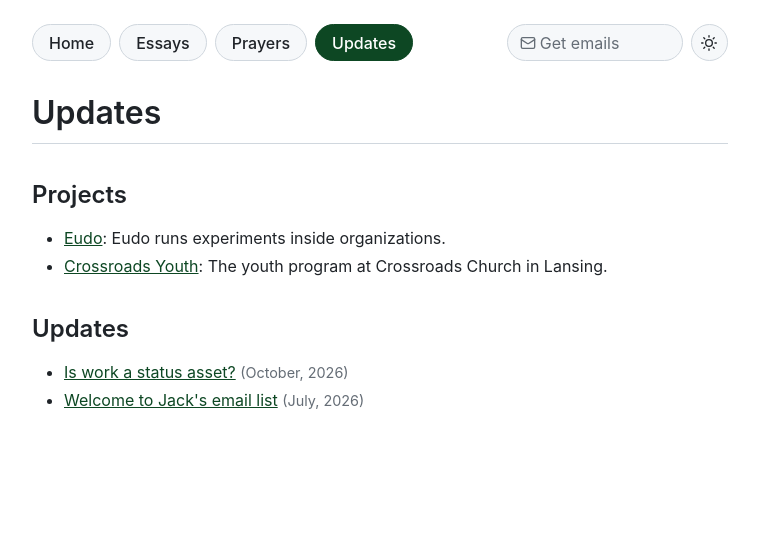
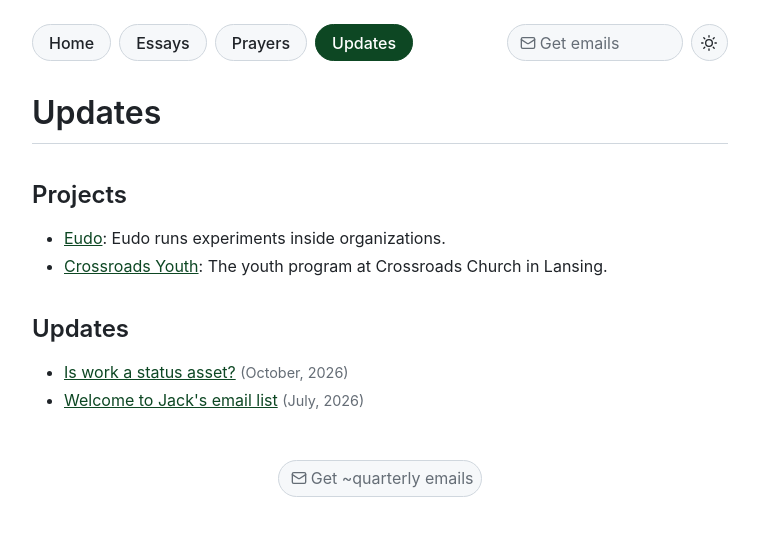
Before and after one commit to jack-t-skidmore/jack-t-skidmore.github.io, a Jekyll site: the page built from updates/index.md, in a window 1280 px wide. Shown: the top 536 px of the page, without its empty margins (260-1019 px from the left). Built offline with Jekyll 4.4.1, drawn with Linux system fonts in a browser that asks for light colours.

Commit message:
Add quarterly-email signup pills to essays, prayers and updates
A centered pill at the end of each page (above footnotes) and a frosted
floating pill that appears once the header scrolls away. The form is now
a shared include used by the header too.

Co-Authored-By: Claude Opus 5.5 <noreply@anthropic.com>

```diff
--- /dev/null
+++ b/_includes/subscribe.html
@@ -0,0 +1,14 @@
+<form class="subscribe{% if include.class %} {{ include.class }}{% endif %}" autocomplete="on"
+      action="https://buttondown.com/api/emails/embed-subscribe/skidmore"
+      method="post">
+  <svg class="subscribe-icon" xmlns="http://www.w3.org/2000/svg" width="16" height="16" viewBox="0 0 24 24" fill="none" stroke="currentColor" stroke-width="2" stroke-linecap="round" stroke-linejoin="round" aria-hidden="true"><rect x="2" y="4" width="20" height="16" rx="2"/><path d="m22 7-8.97 5.7a1.94 1.94 0 0 1-2.06 0L2 7"/></svg>
+  <input type="email" name="email" class="subscribe-input"
+         placeholder="{{ include.placeholder | default: 'Get emails' }}" aria-label="Subscribe with your email" required>
+  <input type="hidden" name="embed" value="1">
+  <button type="submit" class="subscribe-send" aria-label="Subscribe" hidden>
+    <svg width="14" height="14" viewBox="0 0 24 24" fill="none"
+         stroke="currentColor" stroke-width="2.5" stroke-linecap="round"
+         stroke-linejoin="round"><line x1="5" y1="12" x2="19" y2="12"/><polyline points="12 5 19 12 12 19"/></svg>
+  </button>
+  <span class="subscribe-done" hidden></span>
+</form>
--- a/_layouts/default.html
+++ b/_layouts/default.html
@@ -63,20 +63,7 @@
       {% endfor %}
     </nav>
     <div class="header-actions">
-      <form class="subscribe" id="subscribe" autocomplete="on"
-            action="https://buttondown.com/api/emails/embed-subscribe/skidmore"
-            method="post">
-        <svg class="subscribe-icon" xmlns="http://www.w3.org/2000/svg" width="16" height="16" viewBox="0 0 24 24" fill="none" stroke="currentColor" stroke-width="2" stroke-linecap="round" stroke-linejoin="round" aria-hidden="true"><rect x="2" y="4" width="20" height="16" rx="2"/><path d="m22 7-8.97 5.7a1.94 1.94 0 0 1-2.06 0L2 7"/></svg>
-        <input type="email" name="email" id="bd-email" class="subscribe-input"
-               placeholder="Get emails" aria-label="Subscribe with your email" required>
-        <input type="hidden" name="embed" value="1">
-        <button type="submit" class="subscribe-send" aria-label="Subscribe" hidden>
-          <svg width="14" height="14" viewBox="0 0 24 24" fill="none"
-               stroke="currentColor" stroke-width="2.5" stroke-linecap="round"
-               stroke-linejoin="round"><line x1="5" y1="12" x2="19" y2="12"/><polyline points="12 5 19 12 12 19"/></svg>
-        </button>
-        <span class="subscribe-done" hidden></span>
-      </form>
+      {% include subscribe.html placeholder="Get emails" %}
       <button class="theme-toggle" id="theme-toggle" aria-label="Toggle dark mode">
       <svg class="icon-sun" xmlns="http://www.w3.org/2000/svg" width="16" height="16" viewBox="0 0 24 24" fill="none" stroke="currentColor" stroke-width="2" stroke-linecap="round" stroke-linejoin="round"><circle cx="12" cy="12" r="5"/><line x1="12" y1="1" x2="12" y2="3"/><line x1="12" y1="21" x2="12" y2="23"/><line x1="4.22" y1="4.22" x2="5.64" y2="5.64"/><line x1="18.36" y1="18.36" x2="19.78" y2="19.78"/><line x1="1" y1="12" x2="3" y2="12"/><line x1="21" y1="12" x2="23" y2="12"/><line x1="4.22" y1="19.78" x2="5.64" y2="18.36"/><line x1="18.36" y1="5.64" x2="19.78" y2="4.22"/></svg>
       <svg class="icon-moon" xmlns="http://www.w3.org/2000/svg" width="16" height="16" viewBox="0 0 24 24" fill="none" stroke="currentColor" stroke-width="2" stroke-linecap="round" stroke-linejoin="round"><path d="M21 12.79A9 9 0 1 1 11.21 3 7 7 0 0 0 21 12.79z"/></svg>
@@ -104,21 +91,22 @@
 
   <script>
     (function () {
-      const form  = document.getElementById('subscribe');
+      // hidden mirror to size each input to its content (placeholder when empty)
+      const sizer = document.createElement('span');
+      sizer.setAttribute('aria-hidden', 'true');
+      sizer.style.cssText = 'position:absolute;left:-9999px;top:-9999px;white-space:pre;visibility:hidden;';
+      document.body.appendChild(sizer);
+
+      document.querySelectorAll('form.subscribe').forEach(function (form) {
         const input = form.querySelector('.subscribe-input');
         const send  = form.querySelector('.subscribe-send');
         const done  = form.querySelector('.subscribe-done');
 
-      // hidden mirror to size the input to its content (placeholder when empty)
-      const sizer = document.createElement('span');
-      sizer.setAttribute('aria-hidden', 'true');
-      sizer.style.cssText = 'position:absolute;left:-9999px;top:-9999px;white-space:pre;visibility:hidden;';
-      const cs = getComputedStyle(input);
-      ['fontFamily', 'fontSize', 'fontWeight', 'fontStyle', 'letterSpacing'].forEach(function (p) { sizer.style[p] = cs[p]; });
-      document.body.appendChild(sizer);
         // size the input to its content; the pill's min-width holds the default and the
         // flex input gives up space for the arrow, so the pill only grows once text outgrows it
         function autosize() {
+          const cs = getComputedStyle(input);
+          ['fontFamily', 'fontSize', 'fontWeight', 'fontStyle', 'letterSpacing'].forEach(function (p) { sizer.style[p] = cs[p]; });
           sizer.textContent = input.value || input.placeholder || '';
           input.style.width = (sizer.offsetWidth + 2) + 'px';
         }
@@ -147,6 +135,47 @@
           done.textContent = 'Thank you';
           done.hidden = false;
           form.classList.add('is-done');
+          try { localStorage.setItem('subscribed', '1'); } catch (err) {}
+          document.dispatchEvent(new CustomEvent('subscribed', { detail: { form: form } }));
+        });
+      });
+    })();
+  </script>
+
+  <script>
+    // floating pill: shows once the header scrolls away, hides at the end-of-page pill
+    (function () {
+      const bar = document.querySelector('.float-subscribe');
+      if (!bar || !('IntersectionObserver' in window)) return;
+      const header = document.querySelector('.site-header');
+      const end = document.querySelector('.end-subscribe');
+      let headerVisible = true, endVisible = false, dismissed = false;
+      try {
+        dismissed = localStorage.getItem('subscribed') === '1' ||
+                    sessionStorage.getItem('float-subscribe-dismissed') === '1';
+      } catch (e) {}
+
+      function update() {
+        // stay put while someone is typing in it, even if the end pill scrolls in
+        const show = !dismissed && (bar.contains(document.activeElement) || (!headerVisible && !endVisible));
+        bar.classList.toggle('is-visible', show);
+        bar.inert = !show;
+      }
+
+      new IntersectionObserver(function (e) { headerVisible = e[0].isIntersecting; update(); }).observe(header);
+      if (end) new IntersectionObserver(function (e) { endVisible = e[0].isIntersecting; update(); }).observe(end);
+      bar.addEventListener('focusout', function () { setTimeout(update, 0); });
+
+      bar.querySelector('.float-subscribe-close').addEventListener('click', function () {
+        dismissed = true;
+        try { sessionStorage.setItem('float-subscribe-dismissed', '1'); } catch (e) {}
+        update();
+      });
+
+      // once they're subscribed anywhere, get out of the way (after showing "Thank you" here)
+      document.addEventListener('subscribed', function (e) {
+        const here = bar.contains(e.detail.form);
+        setTimeout(function () { dismissed = true; if (bar.contains(document.activeElement)) document.activeElement.blur(); update(); }, here ? 1800 : 0);
       });
     })();
   </script>
--- a/_layouts/page.html
+++ b/_layouts/page.html
@@ -1,8 +1,32 @@
 ---
 layout: default
 ---
+{% comment %}Essays, prayers and updates end with a signup pill, placed above any footnotes so it sits where the reading ends.{% endcomment %}
+{% assign section = page.path | split: '/' | first %}
+{% if section == 'essays' or section == 'prayers' or section == 'updates' %}
+  {% assign end_signup = true %}
+{% endif %}
 <article>
   <h1>{{ page.title }}</h1>
   {% if page.date %}<p class="page-date">{{ page.date | date: "%B, %Y" }}</p>{% endif %}
-  {{ content }}
+  {% if end_signup %}
+    {% assign footnotes_tag = '<div class="footnotes"' %}
+    {% assign parts = content | split: footnotes_tag %}
+    {{ parts[0] }}
+    <div class="end-subscribe">
+      {% include subscribe.html placeholder="Get ~quarterly emails" %}
+    </div>
+    {% if parts.size > 1 %}{{ footnotes_tag }}{{ parts[1] }}{% endif %}
+  {% else %}
+    {{ content }}
+  {% endif %}
 </article>
+{% if end_signup %}
+  {% comment %}Floats at the bottom once the header pill scrolls away; hides again at the end-of-page pill.{% endcomment %}
+  <div class="float-subscribe" inert>
+    {% include subscribe.html placeholder="Get ~quarterly emails" %}
+    <button type="button" class="float-subscribe-close" aria-label="Dismiss">
+      <svg width="12" height="12" viewBox="0 0 24 24" fill="none" stroke="currentColor" stroke-width="2.5" stroke-linecap="round"><line x1="6" y1="6" x2="18" y2="18"/><line x1="18" y1="6" x2="6" y2="18"/></svg>
+    </button>
+  </div>
+{% endif %}
--- a/assets/css/style.css
+++ b/assets/css/style.css
@@ -217,6 +217,68 @@ body {
   max-width: 18rem;          /* keep the morphed pill from blowing out the header */
 }
 
+/* same pill, centered at the end of essays, prayers and updates */
+.end-subscribe {
+  display: flex;
+  justify-content: center;
+  margin: 3rem 0 2rem;
+}
+
+/* frosted pill that floats at the bottom, like Safari's iPhone address bar */
+.float-subscribe {
+  position: fixed;
+  left: 50%;
+  bottom: calc(1.25rem + env(safe-area-inset-bottom, 0px));
+  z-index: 10;
+  display: flex;
+  align-items: center;
+  gap: 0.4rem;
+  transform: translate(-50%, calc(100% + 2rem));
+  opacity: 0;
+  pointer-events: none;
+  transition: transform 0.35s cubic-bezier(0.2, 0.8, 0.2, 1), opacity 0.25s ease;
+}
+
+.float-subscribe.is-visible {
+  transform: translate(-50%, 0);
+  opacity: 1;
+  pointer-events: auto;
+}
+
+.float-subscribe .subscribe,
+.float-subscribe-close {
+  background: color-mix(in srgb, var(--pill-bg) 72%, transparent);
+  -webkit-backdrop-filter: blur(18px) saturate(180%);
+  backdrop-filter: blur(18px) saturate(180%);
+  box-shadow: 0 6px 24px rgba(0, 0, 0, 0.12), 0 1px 3px rgba(0, 0, 0, 0.08);
+}
+
+.float-subscribe .subscribe {
+  padding: 0.3rem 0.4rem 0.3rem 0.9rem;
+}
+
+.float-subscribe-close {
+  display: inline-flex;
+  align-items: center;
+  justify-content: center;
+  width: 2.1rem;
+  height: 2.1rem;
+  flex-shrink: 0;
+  border: 1px solid var(--border);
+  border-radius: 9999px;
+  color: var(--text-secondary);
+  cursor: pointer;
+}
+
+.float-subscribe-close:hover {
+  color: var(--text);
+  border-color: var(--text-secondary);
+}
+
+@media (prefers-reduced-motion: reduce) {
+  .float-subscribe { transition: opacity 0.2s ease; }
+}
+
 /* ===== Content ===== */
 .content {
   max-width: 760px;
```
Lines whose indentation alone changed are shown as unchanged.
